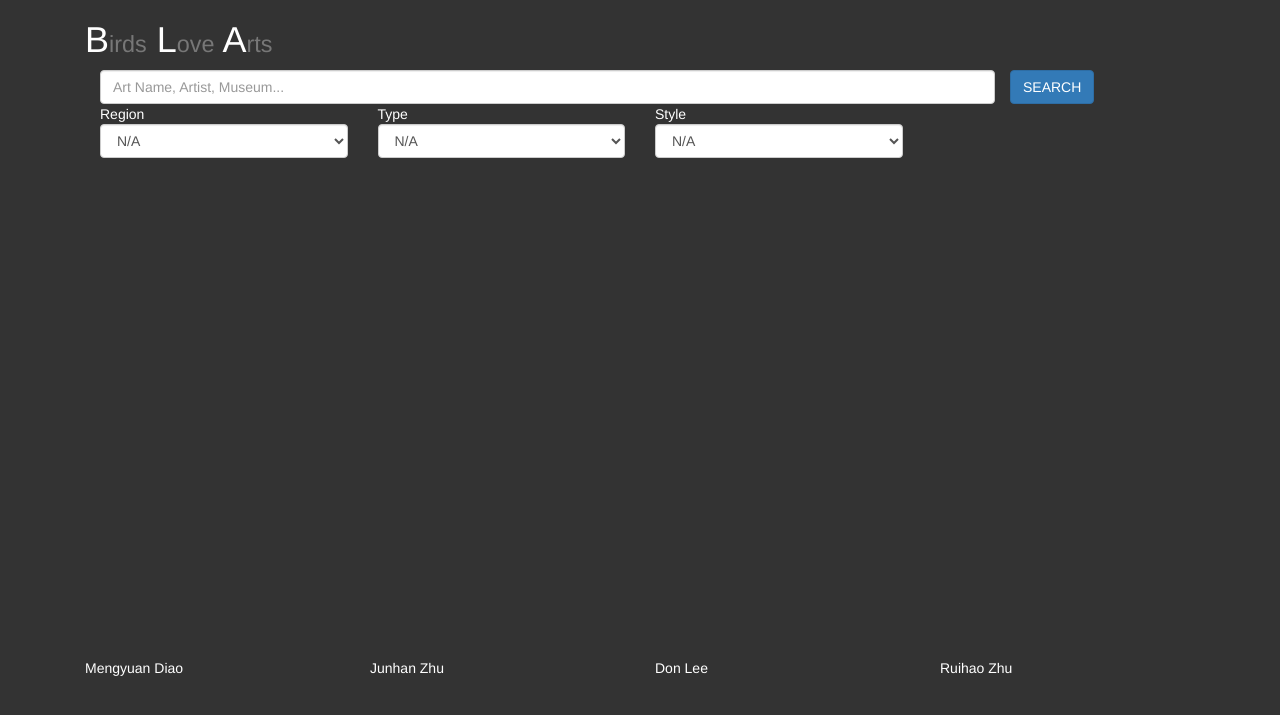
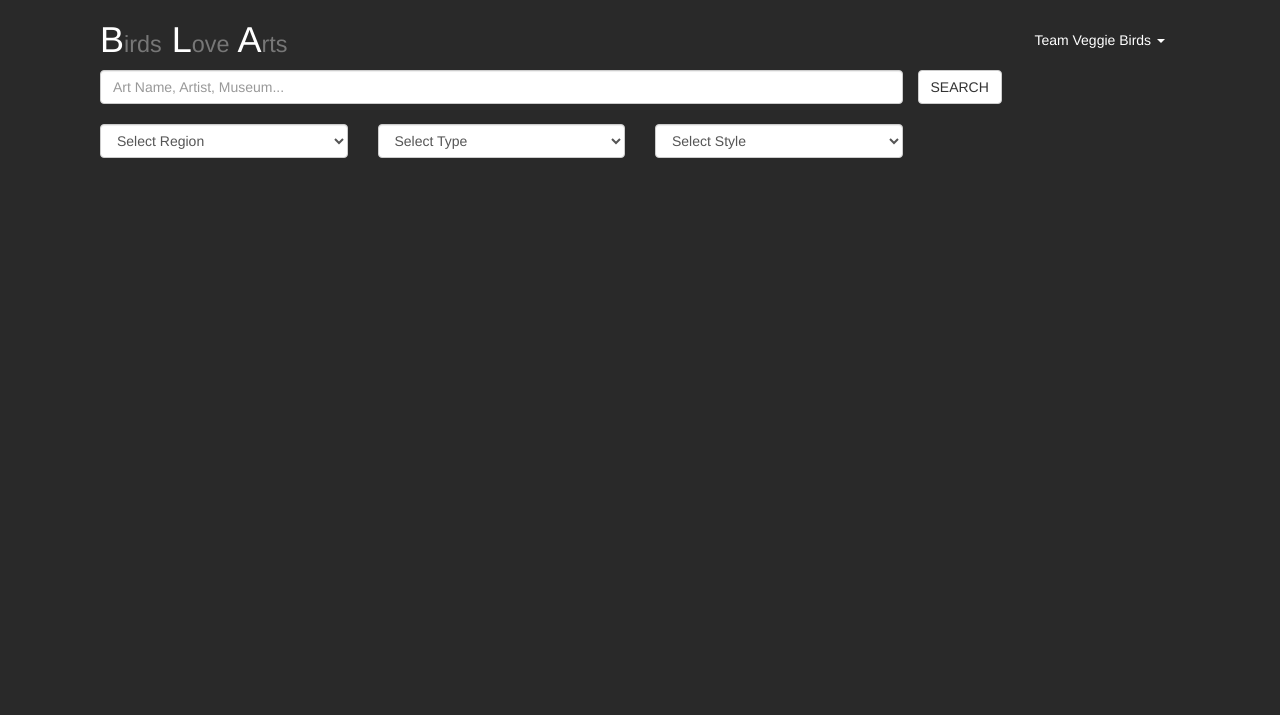
Before and after one commit to Foonemo/BLA, a Django app: page /ms/ in a window 1280 px wide. Shown: the top 715 px of the page. Run offline with Django 3.2, Linux system fonts and the light colour scheme; some libraries are stand-ins or nearby versions.

Commit message:
UI improvement

```diff
--- a/ms/static/ms/style.css
+++ b/ms/static/ms/style.css
@@ -1,6 +1,6 @@
 body{
 
-	background-color:#333;
+	background-color:#292929;
 
 	/* Background-image: url("http://picpulp.com/wp-content/uploads/2013/03/Birds_wallpapers_187.jpg"); */
 	/* background-size:cover; */
@@ -10,17 +10,26 @@ body{
 	color:white;
 }
 
+.table-hover tbody tr:hover td, .table-hover tbody tr:hover th {
+  background-color: #f0ad4e;
+}
+
+a {
+    color: #fff;
+}
+
+
 #search_column{
 }
 
 #select_choices{
-
+	position:relative;
+	top:20px;
 }
 
 
-#team{
+#teaminfo{
 	position: relative;
-	top: 500px;
+	top:20px;
 	color:white;
-
 }
--- a/ms/templates/ms/index.html
+++ b/ms/templates/ms/index.html
@@ -6,7 +6,14 @@
 		  href="http://maxcdn.bootstrapcdn.com/bootstrap/3.3.4/css/bootstrap.min.css">
 	<script src="https://ajax.googleapis.com/ajax/libs/jquery/1.11.1/jquery.min.js"></script>
 	<script src="http://maxcdn.bootstrapcdn.com/bootstrap/3.3.4/js/bootstrap.min.js"></script>
+
+	<link href="//cdnjs.cloudflare.com/ajax/libs/select2/4.0.0/css/select2.min.css" rel="stylesheet" />
+	<script src="//cdnjs.cloudflare.com/ajax/libs/select2/4.0.0/js/select2.min.js"></script>
+
   </head>
+
+  {% load staticfiles %}
+  <link rel="stylesheet" type="text/css" href="{% static 'ms/style.css' %}" />
 
   <script>
 	$(document).ready(function(){
@@ -14,24 +21,38 @@
 	});
   </script>
 
-  {% load staticfiles %}
-  <link rel="stylesheet" type="text/css" href="{% static 'ms/style.css' %}" />
+  <body>
+	<div class="container">
 
-  <body>
-
-	<div class="container">
-	  <div id="BLA" class="col-sm-6">
-		<h1> B<small>irds</small> L<small>ove</small> A<small>rts</small> </h1>
-
+	  <div class="col-sm-12">
+		<div id="BLA" class="col-sm-9">
+		  <h1> B<small>irds</small> L<small>ove</small> A<small>rts</small> </h1>
+		</div>
+		<div id="teaminfo" class="col-sm-3">
+		  <ul class="nav nav-pills">
+			<li class="dropdown pull-right">
+			  <a  data-toggle="dropdown"
+				 class="dropdown-toggle">Team Veggie Birds <b class="caret"></b></a>
+			  <ul class="dropdown-menu">
+				<li><a href="#">Mengyuan Diao</a></li>
+				<li><a href="https://www.facebook.com/neil.zhu.50">Junhan Zhu</a></li>
+				<li><a href="#">Don Lee</a></li>
+				<li><a href="#">Ruihao Zhu</a></li>
+			  </ul>
+			</li>
+		  </ul>
+		</div>
 	  </div>
 
+
+
 	  <div id="search_column" class="col-sm-12">
-		<div class="col-sm-10">
+		<div class="col-sm-9">
 		  <form action="." method="POST">
 			{% csrf_token %}
 			{{ form.content }}
 		</div>
-		<input type="submit" class="btn btn-primary" value="SEARCH"/>
+		<input type="submit" class="btn btn-default" value="SEARCH"/>
 		</form>
 	  </div>
 
@@ -39,8 +60,8 @@
 
 	  <div id="select_choices" class="col-sm-12">
 		<div  class="col-sm-3">
-		  Region
 		  <select name="region" class="form-control">
+			<option value="" disabled selected>Select Region</option>
 			{% for region in region_list %}
 			<option value="{{region}}">{{region}}</option>
 			{% endfor %}
@@ -48,8 +69,8 @@
 		</div>
 
 		<div  class="col-sm-3">
-		  Type
 		  <select name="type" class="form-control">
+			<option value="" disabled selected>Select Type</option>
 			{% for type in type_list %}
 			<option value="{{type}}">{{type}}</option>
 			{% endfor %}
@@ -57,26 +78,14 @@
 		</div>
 
 		<div  class="col-sm-3">
-		  Style
 		  <select name="style" class="form-control">
+			<option value="" disabled selected>Select Style</option>
 			{% for style in style_list %}
 			<option value="{{style}}">{{style}}</option>
 			{% endfor %}
 		  </select>
 		</div>
 
-		<!-- <div  class="col-sm-3"> -->
-		<!-- <input type="submit" class="btn btn-primary" value="SEARCH -->
-		<!-- 													COLLECTIONS"/> -->
-		<!-- </div> -->
-	  </div>
-
-
-	  <div id="team">
-		<div id="mengyuan" class="col-sm-3">Mengyuan Diao</div>
-		<div id="junhan" class="col-sm-3">Junhan Zhu</div>
-		<div id="don" class="col-sm-3">Don Lee</div>
-		<div id="ruihao" class="col-sm-3">Ruihao Zhu</div>
 	  </div>
 
 	</div>
--- a/ms/templates/ms/results.html
+++ b/ms/templates/ms/results.html
@@ -17,13 +17,13 @@
 
 	<div class="container">
 	  <blockquote>
-	  <p> <b>Searching..<b> <mark>{{query}}</mark> </p>
+	  <p class="lead"> Searching.. <mark>{{query}}</mark> </p>
 	  </blockquote>
 
 	  {% if art_piece_list %}
 	  <div class="table-responsive">
 		<table class="table table-hover">
-		  <tr>
+		  <tr class="lead">
 			<td>Name</td>
 			<td>Region</td>
 			<td>Style</td>
@@ -50,7 +50,7 @@
 	  {% if event_list %}
 	  <div class="table-responsive">
 		<table class="table table-hover">
-		  <tr>
+		  <tr class="lead">
 			<td>Name</td>
 			<td>Start Time</td>
 			<td>End Time</td>
--- a/ms/views.py
+++ b/ms/views.py
@@ -81,9 +81,9 @@ def index(request):
     else:
         form = SearchForm()
 
-    region_list = ["N/A","Asian", "African", "North American", "Central & South American", "Ocenanian", "European"]
-    type_list = ["N/A","Applied & Decorative Arts","Drawing","Painting","Photograph","Print", "Sculpture","Watercolor"]
-    style_list = ["N/A","Realist","Abstract","Expressionist","Conceptual"]
+    region_list = ["Asian", "African", "North American", "Central & South American", "Ocenanian", "European"]
+    type_list = ["Applied & Decorative Arts","Drawing","Painting","Photograph","Print", "Sculpture","Watercolor"]
+    style_list = ["Realist","Abstract","Expressionist","Conceptual"]
 
 
     return render(request, 'ms/index.html', {'form': form,
```
Also changed, not shown: 1 other file.
